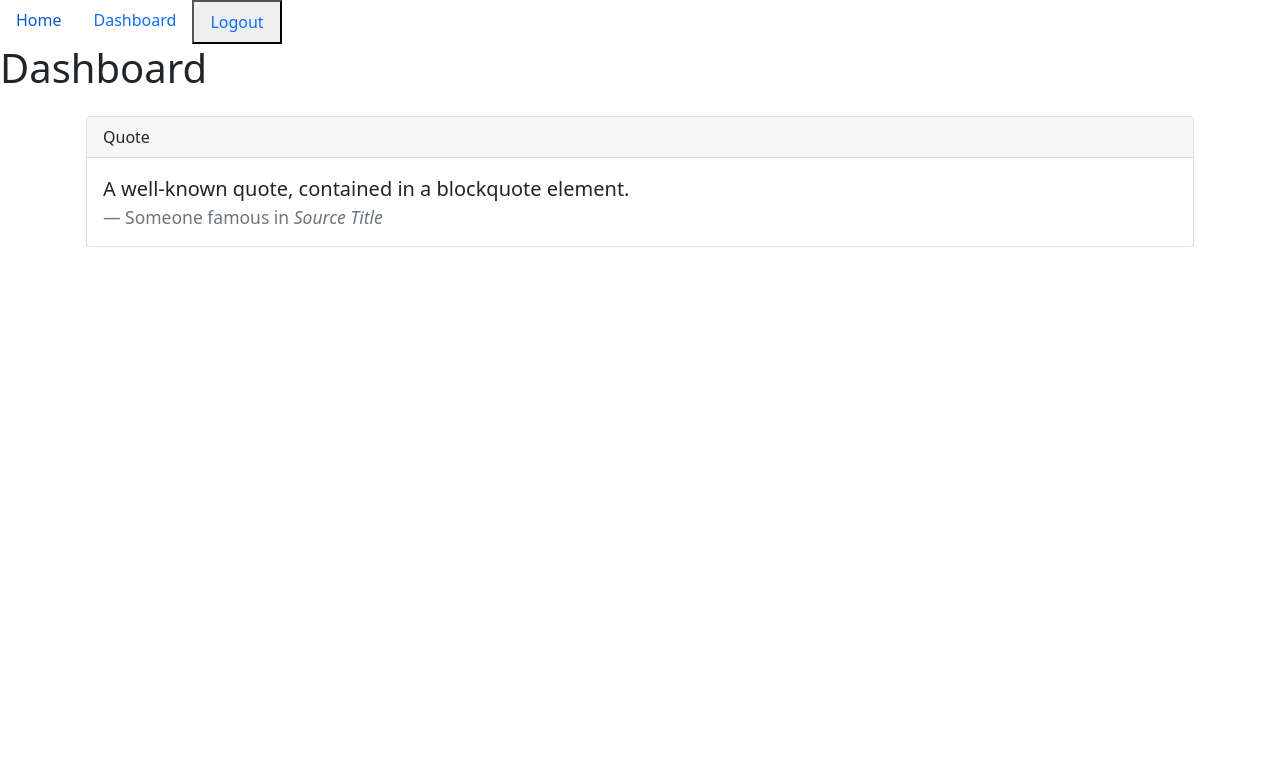
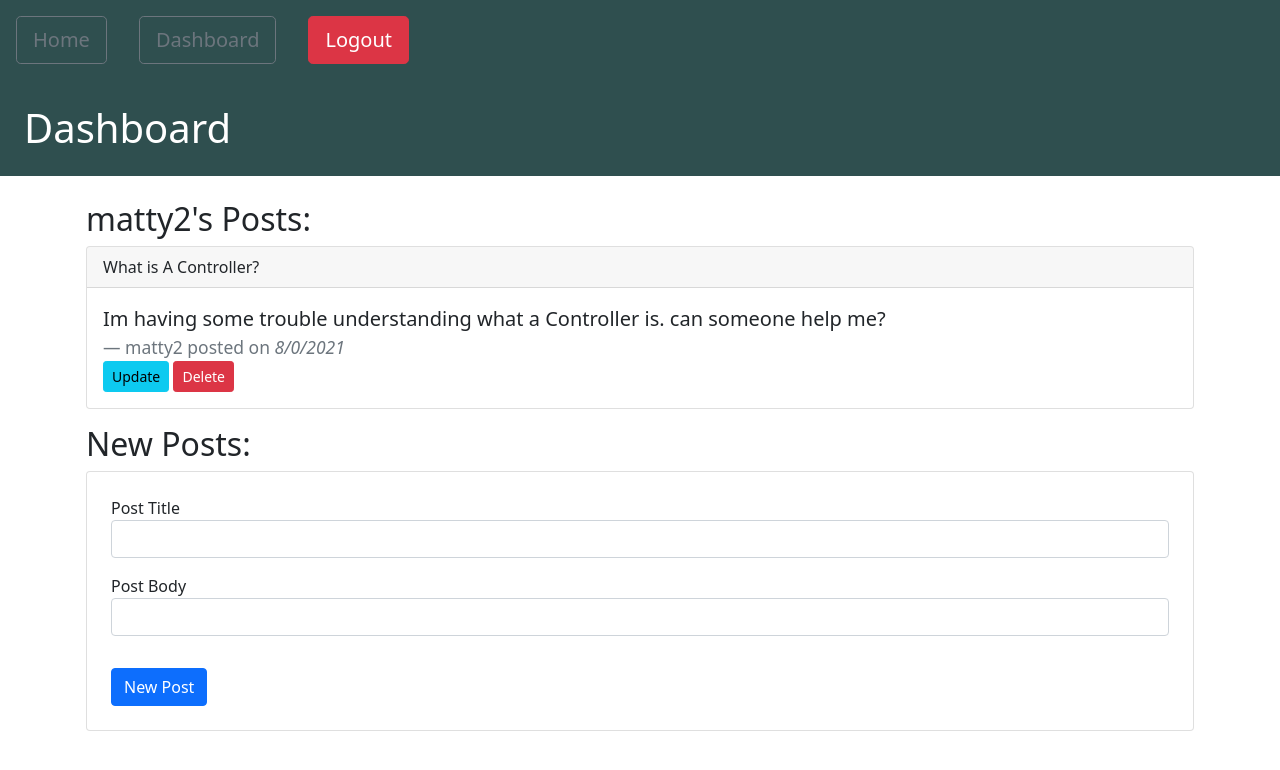
Before and after one commit to brickly26/Tech-Blog, a Node server app: page /dashboard in a window 1280 px wide. Shown: the top 770 px of the page. Run offline with Node 20, Linux system fonts and the light colour scheme; a user stored in the database is signed in; data comes from the database, SQL or seed files in the repository; some libraries are stand-ins or nearby versions.

Commit message:
created handlebar for each page, also created some basic front end js to add functionality

```diff
--- a/controllers/api/commentsRoutes.js
+++ b/controllers/api/commentsRoutes.js
@@ -12,9 +12,10 @@
 
 router.post('/', async (req, res) => {
   try {
+    console.log(req.body)
     const commentData = await Comment.create({
       ...req.body,
-      //user_id: req.session.user_id,
+      user_id: req.session.user_id,
     });
     res.status(200).json(commentData);
   } catch (err) {
--- a/controllers/api/postRoutes.js
+++ b/controllers/api/postRoutes.js
@@ -12,6 +12,7 @@
 
 router.post('/', async (req, res) => {
   try {
+    console.log(req.session.user_id)
     const postData = await Post.create({
       ...req.body,
       user_id: req.session.user_id,
@@ -25,7 +26,8 @@
 router.put('/:id', async (req, res) => {
   try {
     const newPost = await Post.update({
-      ...req.body
+      ...req.body,
+      user_id: req.session.user_id,
     },{ where: { id: req.params.id }});
     res.status(200).json(newPost);
   } catch (err) {
--- a/controllers/homeRoutes.js
+++ b/controllers/homeRoutes.js
@@ -5,7 +5,7 @@
 router.get('/', async (req, res) => {
   try {
     const postData = await Post.findAll({
-      include: { model: User }
+      include: [{ model: Comment, include: { model: User } }, { model: User }],
     })
 
     const posts = postData.map((post) => post.get({ plain:true }));
@@ -23,16 +23,27 @@
 router.get('/dashboard', withAuth, async (req, res) => {
   try {
     const postData = await Post.findAll({
-      where: { user_id: req.session.user_id }
+      where: { user_id: req.session.user_id },
+      include: { model: User },
     });
 
+    if (!postData) {
+      res.render("dashboard", {
+        logged_in: req.session.logged_in,
+        header: "Dashboard",
+      })
+    } else {
       const posts = postData.map((post) => post.get({ plain:true }));
 
+      const username = posts[0].user.username;
+
       res.render("dashboard", {
+        username,
         posts,
         logged_in: req.session.logged_in,
         header: "Dashboard",
       })
+      }
   } catch (err) {
     res.status(500).json(err);
   }
--- /dev/null
+++ b/public/js/dashboard.js
@@ -0,0 +1,103 @@
+document.querySelector('.new-post').addEventListener("submit", async (event) => {
+  event.preventDefault();
+
+  const title = document.getElementById("title").value.trim();
+  const body = document.getElementById("body").value.trim();
+  const message = document.getElementById("message");
+
+  if(title && body) {
+    const response = await fetch('/api/post', {
+      method: "POST",
+      body: JSON.stringify({ title, body }),
+      headers: { 'Content-Type': 'application/json' },
+    });
+
+    if (response.ok) {
+      document.location.replace('/dashboard');
+    } else {
+      document.querySelector(".new-post").reset();
+    }
+  } else {
+    message.innerText = "Please fill out all input fields";
+    message.style.color = "red";
+    setTimeout(function(){
+      message.style.color = "black";
+      message.innerText = '';
+    }, 3000);
+  }
+})
+
+const deletePost = () => {
+  return async function () {
+    const id = this.dataset.post
+    const response = await fetch(`/api/post/${id}`, {
+      method: "DELETE",
+      headers: { "Content-Type": "application/json" },
+    });
+
+    if (response.ok) {
+      document.location.replace('/dashboard')
+    }
+  }
+}
+
+const updateform = () => {
+  return async function (event) {
+    event.preventDefault();
+
+    const id = this.dataset.post
+    console.dir(this);
+    console.log(id)
+    const title = this[0].value.trim();
+    const body = this[1].value.trim();
+    const message = document.getElementById("update-message");
+
+    if(title && body) {
+      const response = await fetch(`/api/post/${id}`, {
+        method: "PUT",
+        body: JSON.stringify({ title, body }),
+        headers: { "Content-Type": "application/json" },
+      });
+
+      if (response.ok) {
+        document.location.replace('/dashboard')
+      }
+    } else {
+      message.innerText = "Please fill out all input fields";
+      message.style.color = "red";
+      setTimeout(function(){
+        message.style.color = "black";
+        message.innerText = '';
+      }, 3000);
+    }
+
+  }
+}
+
+const updatePost = () => {
+  return function () {
+    const formEl = this.parentElement.nextElementSibling;
+    const formState = formEl.style.display;
+    if (formState === "block") {
+      formEl.style.display = "none"
+    } else {
+      formEl.style.display = "block"
+    }
+  }
+}
+
+const delbuttons = document.querySelectorAll('#delete');
+const upbuttons = document.querySelectorAll('#update');
+const upform = document.querySelectorAll('.update-form');
+
+for (let i = 0; i < delbuttons.length; i++) {
+  delbuttons[i].addEventListener("click", deletePost())
+}
+
+for (let i = 0; i < upbuttons.length; i++) {
+  upbuttons[i].addEventListener("click", updatePost())
+}
+
+for (let i = 0; i < upform.length; i++) {
+  upform[i].addEventListener("submit", updateform())
+}
--- /dev/null
+++ b/public/js/logout.js
@@ -0,0 +1,12 @@
+document.getElementById("logout").addEventListener("click", async () => {
+  const response = await fetch("/api/user/logout", {
+    method: "POST",
+    headers: { 'Content-Type': 'application/json' },
+  });
+
+  if (response.ok) {
+    document.location.replace('/');
+  } else {
+    alert(response.statusText);
+  }
+})
--- a/server.js
+++ b/server.js
@@ -30,7 +30,7 @@
 
 app.use(express.json());
 app.use(express.urlencoded({ extended: true }));
-app.use(express.static(path.join(__dirname, 'public')));
+app.use(express.static(path.join(__dirname, '/public')));
 
 app.use(routes);
 
--- a/views/dashboard.handlebars
+++ b/views/dashboard.handlebars
@@ -1,12 +1,44 @@
-
-<div class="card">
+<h2>{{username}}'s Posts:</h2>
+{{#each posts as |post|}}
+<div class="card mb-3">
   <div class="card-header">
-    Quote
+    {{post.title}}
   </div>
   <div class="card-body">
     <blockquote class="blockquote mb-0">
-      <p>A well-known quote, contained in a blockquote element.</p>
-      <footer class="blockquote-footer">Someone famous in <cite title="Source Title">Source Title</cite></footer>
+      <p>{{post.body}}</p>
+      <footer class="blockquote-footer">{{post.user.username}} posted on <cite title="Source Title">{{format_date post.createdAt}}</cite></footer>
     </blockquote>
+    <button id="update" data-post="{{post.id}}" class="btn btn-info btn-sm">Update</button>
+    <button id="delete" data-post="{{post.id}}" class="btn btn-danger btn-sm">Delete</button>
   </div>
+  <form class="update-form m-3" data-post="{{post.id}}" style="display:none;">
+    <div class="form-group m-3">
+      <label for="Title">New Title</label>
+      <input class="form-control" id="Title">
+    </div>
+    <div class="form-group m-3">
+      <label for="Body">New Body</label>
+      <input class="form-control" id="Body">
+      <p class="mt-3" id="update-message"> </p>
+    </div>
+    <button type="submit" class="btn btn-info m-3">Update</button>
+  </form>
 </div>
+{{/each}}
+<h2>New Posts:</h2>
+<div class="card">
+  <form class="new-post m-2">
+    <div class="form-group m-3">
+      <label for="title">Post Title</label>
+      <input class="form-control" id="title" aria-describedby="emailHelp">
+    </div>
+    <div class="form-group m-3">
+      <label for="body">Post Body</label>
+      <input class="form-control" id="body">
+      <p class="mt-3" id="message"></p>
+    </div>
+    <button type="submit" class="btn btn-primary m-3">New Post</button>
+  </form>
+</div>
+<script type="text/javascript" src="./js/dashboard.js"></script>
--- a/views/layouts/main.handlebars
+++ b/views/layouts/main.handlebars
@@ -6,39 +6,35 @@
   <meta name="viewport" content="width=device-width, initial-scale=1.0">
   <title>Tech Blog</title>
   <link href="https://cdn.jsdelivr.net/npm/bootstrap@5.1.0/dist/css/bootstrap.min.css" rel="stylesheet" integrity="sha384-KyZXEAg3QhqLMpG8r+8fhAXLRk2vvoC2f3B09zVXn8CA5QIVfZOJ3BCsw2P0p/We" crossorigin="anonymous">
-  <link rel="stylesheet" href="/css/jass.css">
   <link rel="stylesheet" href="/css/style.css">
 </head>
 
 <body>
-<header>
+<header style="background-color:darkslategray;">
   <ul class="nav">
     <li class="nav-item">
-      <a class="nav-link active" aria-current="page" href="/">Home</a>
+      <a class="btn btn-outline-secondary btn-lg m-3" aria-current="page" href="/">Home</a>
     </li>
     <li class="nav-item">
-      <a class="nav-link" href="/dashboard">Dashboard</a>
+      <a class="btn btn-outline-secondary btn-lg m-3" href="/dashboard">Dashboard</a>
     </li>
     {{#if logged_in}}
     <li class="nav-item">
-      <button class="nav-link" href="#">Logout</button>
+      <button class="btn btn-danger btn-lg m-3" id="logout">Logout</button>
     </li>
     {{else}}
     <li class="nav-item">
-      <a class="nav-link" href="/login">Login</a>
-    </li>
-    <li class="nav-item">
-      <a class="nav-link" href="/register">Register</a>
+      <a class="btn btn-outline-secondary btn-lg m-3" href="/login">Login</a>
     </li>
     {{/if}}
   </ul>
-  <h1>{{header}}</h1>
+  <h1 style="color:white" class="p-4">{{header}}</h1>
 </header>
 <main>
   <div class="container p-3">
     {{{ body }}}
   </div>
 </main>
+<script type="text/javascript" src="./js/logout.js"></script>
 </body>
-
 </html>
```
Also changed, not shown: controllers/api/UserRoutes.js (+6 -8 lines), public/js/homepage.js (added, +61 -0 lines), public/js/login.js (added, +32 -0 lines), public/js/post.js (added, +21 -0 lines), public/js/register.js (added, +35 -0 lines), views/homepage.handlebars (+30 -2 lines), views/login.handlebars (+19 -11 lines), views/post.handlebars (+14 -1 lines), views/register.handlebars (+13 -5 lines). Lines whose indentation alone changed are shown as unchanged.
